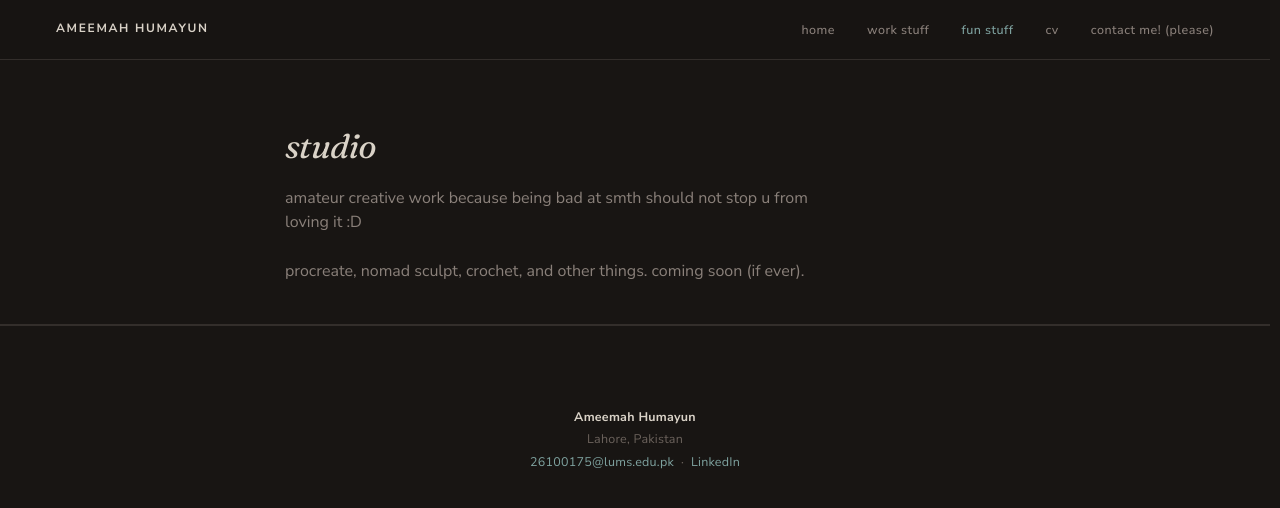
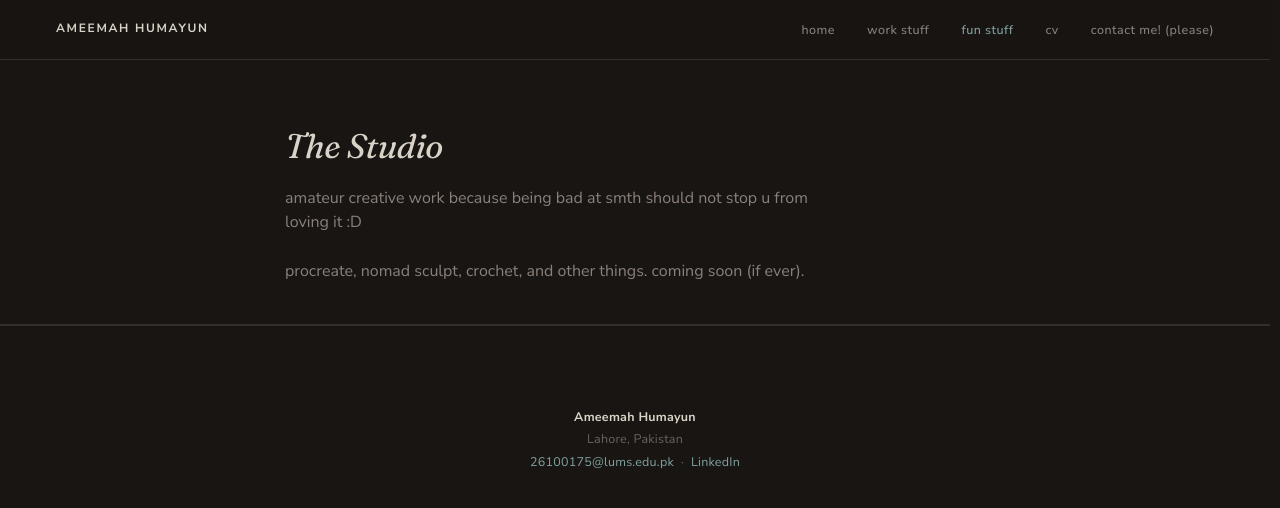
Before and after one commit to ameemahumayun/ameemahumayun.github.io, a Jekyll site: the page built from studio/index.html, in a window 1280 px wide. Shown: the top 508 px of the page. Built offline with Jekyll 4.4.1, drawn with Linux system fonts in a browser that asks for light colours.

Commit message:
Update index.html

```diff
--- a/studio/index.html
+++ b/studio/index.html
@@ -9,7 +9,7 @@ active: studio
   <div class="page-head__inner">
     <!-- <div class="eyebrow eyebrow-rule">fun stuff</div> -->
     <!-- <h1 class="page-head__title">studio</h1> -->
-    <h1 class="page-head__title"><span class="serif" style="color:var(--color-text-strong);">studio</span></h1>
+    <h1 class="page-head__title"><span class="serif" style="color:var(--color-text-strong);">The Studio</span></h1>
     <p class="page-head__intro">amateur creative work because being bad at smth should not stop u from loving it :D</p>
     <p class="page-head__intro">procreate, nomad sculpt, crochet, and other things. coming soon (if ever).</p>
 
```
